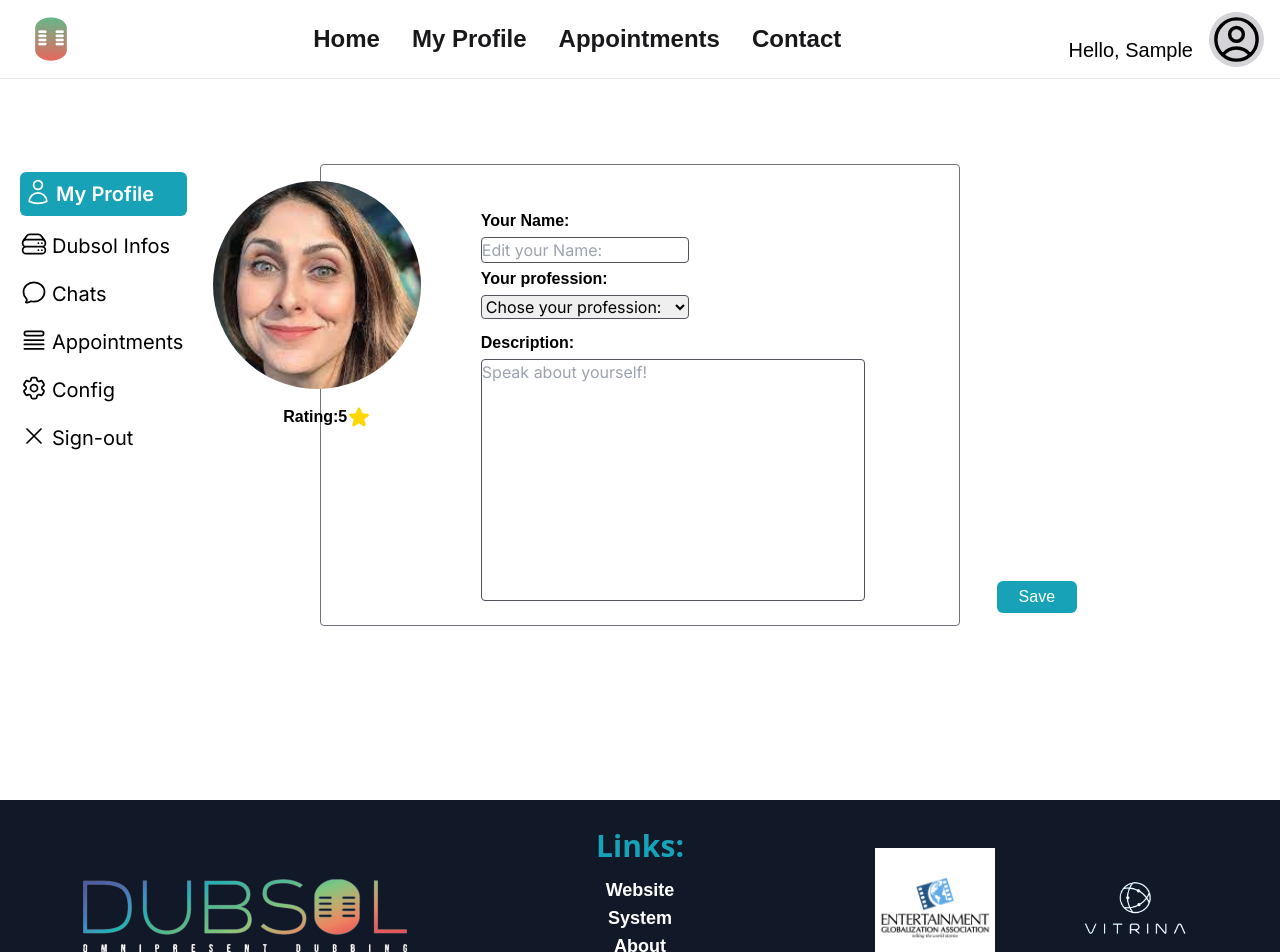
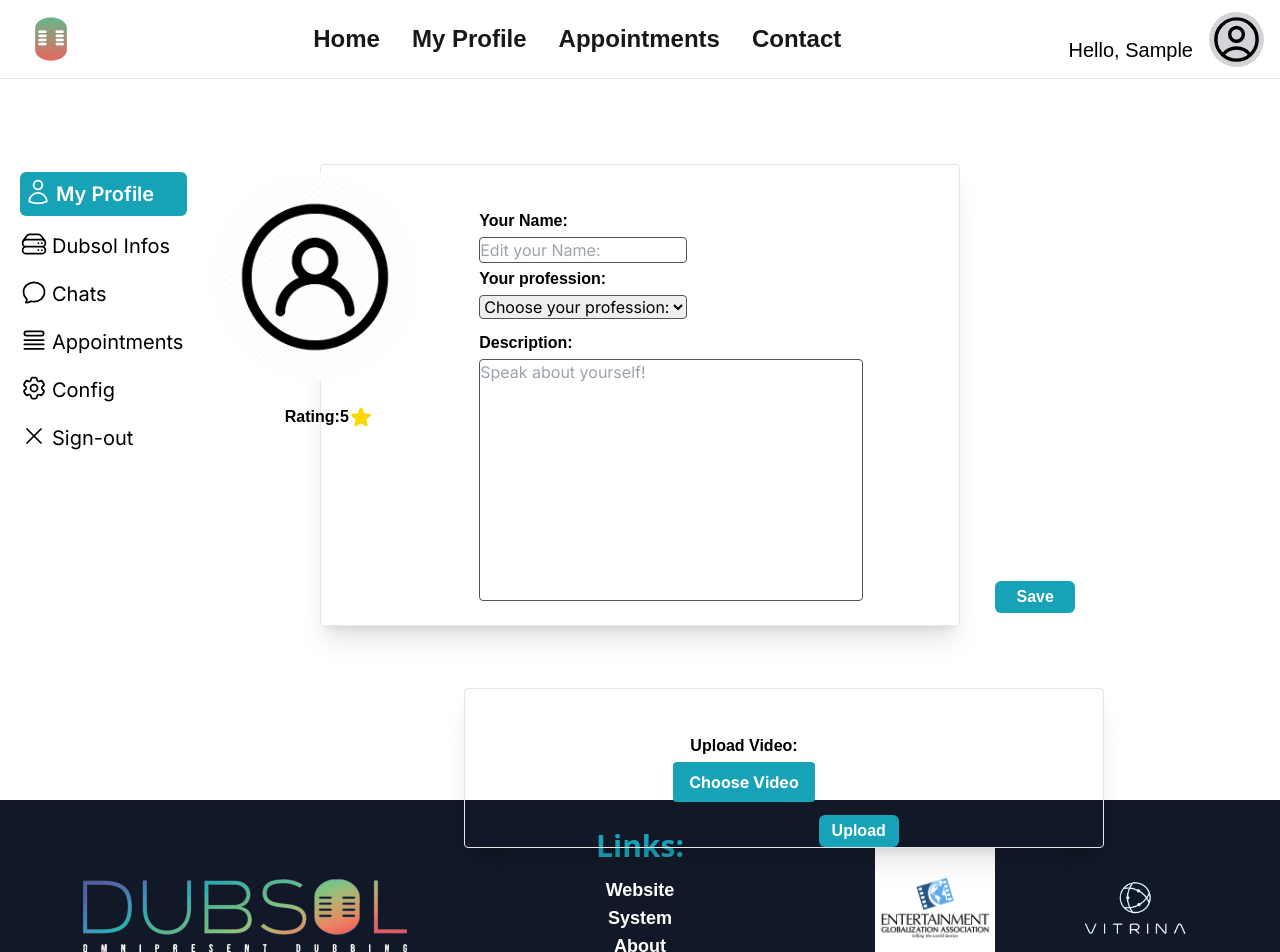
Before and after one commit to DanielMaiaRocha/react-site-alca, a Next.js app: page /myProfile in a window 1280 px wide. Shown: the top 952 px of the page. Built offline with nearby package versions, Linux system fonts and the light colour scheme; no server answers; sample sign-in values are in the browser's storage.

Commit message:
Video input

```diff
--- a/package.json
+++ b/package.json
@@ -19,7 +19,7 @@
     "react": "^18.2.0",
     "react-dom": "^18",
     "react-icons": "^5.0.1",
-    "react-router-dom": "^6.22.1",
+    "react-router-dom": "^6.22.3",
     "react-slick": "^0.30.2",
     "react-type-animation": "^3.2.0",
     "react-typed": "^2.0.12",
--- a/src/app/components/ProfileHero.jsx
+++ b/src/app/components/ProfileHero.jsx
@@ -1,7 +1,6 @@
 "use client"
-import { Form, Formik } from 'formik'
-import Image from 'next/image'
-import React, {useState} from 'react'
+import { useState } from 'react';
+import Image from 'next/image';
 
 const ProfileHero = () => {
   const [isHovered, setIsHovered] = useState(false);
@@ -9,27 +8,37 @@ const ProfileHero = () => {
 
   const handleFileChange = (event) => {
     const selectedFile = event.target.files[0];
+    setFile(selectedFile);
+  };
+  const [videoPreview, setVideoPreview] = useState(null);
+  const [selectedVideo, setSelectedVideo] = useState(null);
 
-    setFile(selectedFile);
+  const handleVideoChange = (event) => {
+    const selectedFile = event.target.files[0];
+    setSelectedVideo(selectedFile);
+    setVideoPreview(URL.createObjectURL(selectedFile));
+  };
+
+  const handleCancelUpload = () => {
+    setSelectedVideo(null);
+    setVideoPreview(null);
   };
 
   return (
-    <main className='flex mx-auto justify-center items-center -mt-[19.5rem] border solid rounded border-zinc-500 w-[50%] '>
+    <main className='flex mx-auto justify-center items-center -mt-[19.5rem] border rounded shadow-xl w-[50%] '>
       <form className='flex flex-col-2 -ml-[15rem]'>
         <div className='flex mt-60 ml-[20rem] '>
           <span className='text-md font-customFont4 font-semibold'>Rating: </span>
           <div className='flex flex-row'>
             <span className='font-customFont4 font-semibold'>5</span>
-              <svg xmlns="http://www.w3.org/2000/svg" fill="gold" viewBox="0 0 24 24" stroke-width="1.5" stroke="gold" class="w-6 h-6">
-                <path stroke-linecap="round" stroke-linejoin="round" d="M11.48 3.499a.562.562 0 0 1 1.04 0l2.125 5.111a.563.563 0 0 0 .475.345l5.518.442c.499.04.701.663.321.988l-4.204 3.602a.563.563 0 0 0-.182.557l1.285 5.385a.562.562 0 0 1-.84.61l-4.725-2.885a.562.562 0 0 0-.586 0L6.982 20.54a.562.562 0 0 1-.84-.61l1.285-5.386a.562.562 0 0 0-.182-.557l-4.204-3.602a.562.562 0 0 1 .321-.988l5.518-.442a.563.563 0 0 0 .475-.345L11.48 3.5Z" />
+            <svg xmlns="http://www.w3.org/2000/svg" fill="gold" viewBox="0 0 24 24" strokeWidth="1.5" stroke="gold" className="w-6 h-6">
+              <path strokeLinecap="round" strokeLinejoin="round" d="M11.48 3.499a.562.562 0 0 1 1.04 0l2.125 5.111a.563.563 0 0 0 .475.345l5.518.442c.499.04.701.663.321.988l-4.204 3.602a.563.563 0 0 0-.182.557l1.285 5.385a.562.562 0 0 1-.84.61l-4.725-2.885a.562.562 0 0 0-.586 0L6.982 20.54a.562.562 0 0 1-.84-.61l1.285-5.386a.562.562 0 0 0-.182-.557l-4.204-3.602a.562.562 0 0 1 .321-.988l5.518-.442a.563.563 0 0 0 .475-.345L11.48 3.5Z" />
             </svg>
           </div>
         </div>
-          <div
-          className='relative m-2 ml-[0.10rem] rounded-full w-52 h-52 object-cover cursor-pointer'
+        <div className='relative -left-[10rem] m-2 ml-[-0.10rem] rounded-full w-52 h-52 object-cover cursor-pointer'
           onMouseEnter={() => setIsHovered(true)}
-          onMouseLeave={() => setIsHovered(false)}
-        >
+          onMouseLeave={() => setIsHovered(false)}>
           <input
             type="file"
             id="fileInput"
@@ -39,17 +48,17 @@ const ProfileHero = () => {
           />
           <label htmlFor="fileInput">
             <Image
-              src={file ? URL.createObjectURL(file) : "/images/flavia.jpg"}
+              src={file ? URL.createObjectURL(file) : "/images/profile-bg.png" }
               alt='/'
               width={1500}
               height={1500}
-              className='flex m-2 -ml-[10rem] rounded-full w-52 h-52 object-cover cursor-pointer'
+              className='absolute top-[-0.5rem] left-[-0.5rem] flex m-2 rounded-full w-52 h-52 object-cover cursor-pointer'
             />
             {isHovered && (
-              <div className="absolute top-2 left-[-10rem] w-full h-full rounded-full flex flex-col gap-1 justify-center items-center bg-black bg-opacity-50 text-white">
+              <div className="absolute w-full h-full rounded-full flex flex-col gap-1 justify-center items-center bg-black bg-opacity-60 text-white cursor-pointer">
                 <span className='text-lg font-customFont4 font-semibold'>Change Image</span>
-                <svg xmlns="http://www.w3.org/2000/svg" fill="none" viewBox="0 0 24 24" stroke-width="1.5" stroke="currentColor" class="w-6 h-6 font-semibold">
-                  <path stroke-linecap="round" stroke-linejoin="round" d="M9 8.25H7.5a2.25 2.25 0 0 0-2.25 2.25v9a2.25 2.25 0 0 0 2.25 2.25h9a2.25 2.25 0 0 0 2.25-2.25v-9a2.25 2.25 0 0 0-2.25-2.25H15m0-3-3-3m0 0-3 3m3-3V15" />
+                <svg xmlns="http://www.w3.org/2000/svg" fill="none" viewBox="0 0 24 24" strokeWidth="1.5" stroke="currentColor" className="w-6 h-6 font-semibold">
+                  <path strokeLinecap="round" strokeLinejoin="round" d="M9 8.25H7.5a2.25 2.25 0 0 0-2.25 2.25v9a2.25 2.25 0 0 0 2.25 2.25h9a2.25 2.25 0 0 0 2.25-2.25v-9a2.25 2.25 0 0 0-2.25-2.25H15m0-3-3-3m0 0-3 3m3-3V15" />
                 </svg>
               </div>
             )}
@@ -61,7 +70,7 @@ const ProfileHero = () => {
 
           <span className='text-md font-customFont4 font-semibold'>Your profession:</span>
           <select className='rounded border w-52 border-zinc-600'>
-                <option value="/">Chose your profession:</option>
+            <option value="/">Choose your profession:</option>
             <option value="/">Dubbing Actor</option>
             <option value="/">Project Manager</option>
             <option value="/">Reviewer</option>
@@ -71,10 +80,33 @@ const ProfileHero = () => {
           <span className='text-md font-customFont4 font-semibold mt-2' >Description:</span>
           <textarea cols="30" rows="10" className='border solid border-zinc-600 rounded  mb-5 resize-none w-96' placeholder='Speak about yourself!'></textarea>
         </div>
-              <button className='flex justify-center items-center mt-[26rem] ml-[8rem] bg-[#17a2b8] p-2 w-20 h-8 rounded-md font-[500] font-customFont4 text-white hover:translate-y-[0.10rem] '>Save</button>
+        <button className='flex justify-center items-center mt-[26rem] ml-[8rem] bg-[#17a2b8] p-2 w-20 h-8 rounded-md font-[600] font-customFont4 text-white hover:bg-[#468089]'>Save</button>
+      </form>
+
+
+      <form className='flex absolute left-[44rem] top-[43rem] flex-col-2 justify-center items-center -ml-[15rem] border shadow-xl rounded w-[50%] h-[20vh]'>
+      <div className='flex flex-col justify-center p-1  gap-1 items-center'>
+        <label htmlFor="videoInput" className="text-md font-customFont4 font-semibold">Upload Video:</label>
+        <input type="file" id="videoInput" accept="video/*" className="hidden" onChange={handleVideoChange} />
+        {selectedVideo ? (
+          <div className="flex items-center mt-2">
+            <span className="text-blue-500">{selectedVideo.name}</span>
+            <button type="button" className="ml-2 text-red-500" onClick={handleCancelUpload}>Cancel</button>
+          </div>
+        ) : (
+          <label htmlFor="videoInput" className="bg-[#17a2b8] hover:bg-[#468089] text-white font-bold py-2 px-4 rounded cursor-pointer">Choose Video</label>
+        )}
+      </div>
+      {videoPreview && (
+        <video className="w-[350px] h-[180px]  ml-[10px] flex flex-auto justify-center items-center">
+          <source src={videoPreview} type="video/mp4" />
+          Your browser does not support the video tag.
+        </video>
+      )}
+      <button className='flex justify-center items-center mt-auto bg-[#17a2b8]  w-20 h-8 rounded-md font-[600] font-customFont4 text-white hover:bg-[#468089]'>Upload</button>
     </form>
     </main>
-  )
-}
+  );
+};
 
-export default ProfileHero
+export default ProfileHero;
```
Also changed, not shown: public/images/profile-bg.png (added), 1 other file (tests, documents, lock files or other folders). Lines whose indentation alone changed are shown as unchanged.
